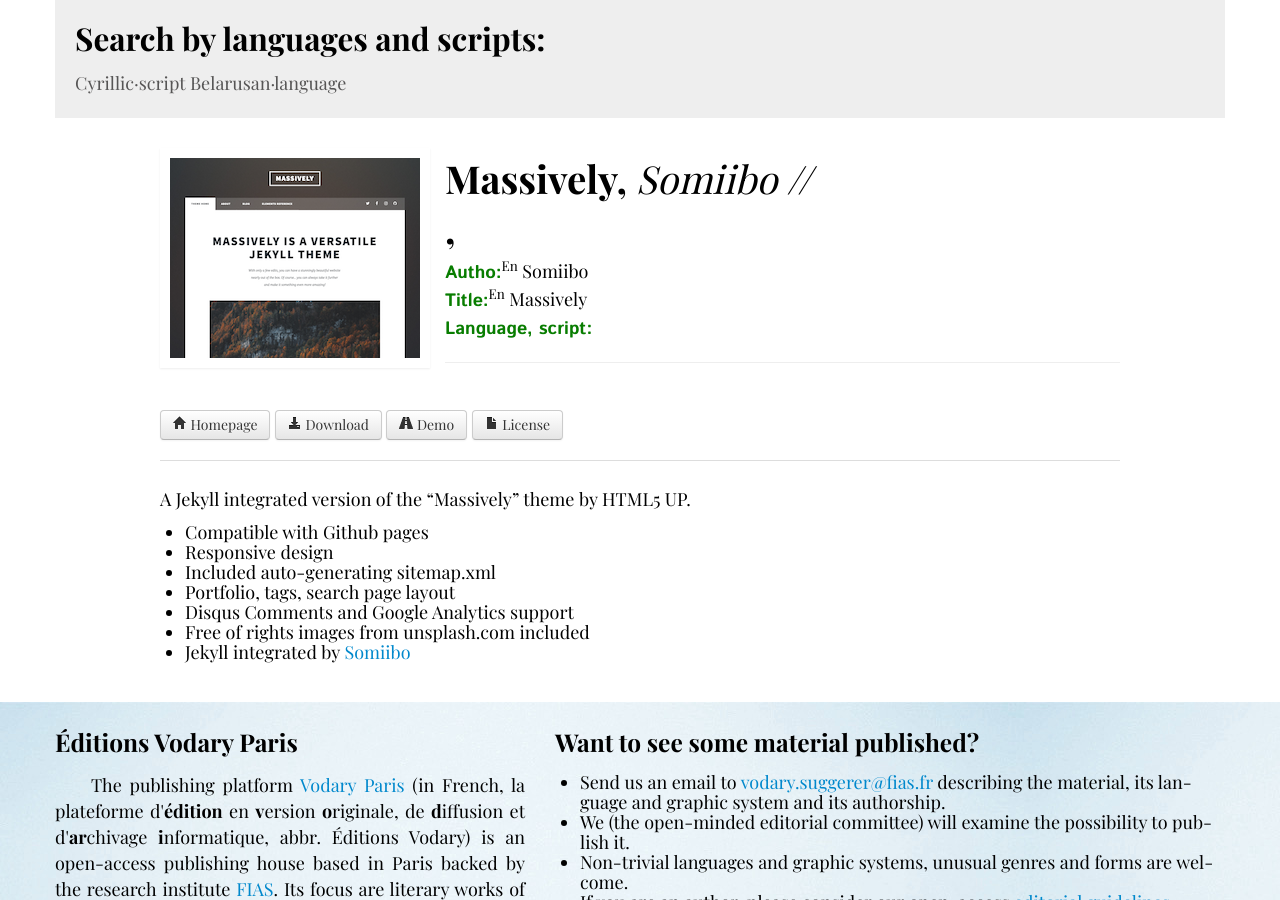
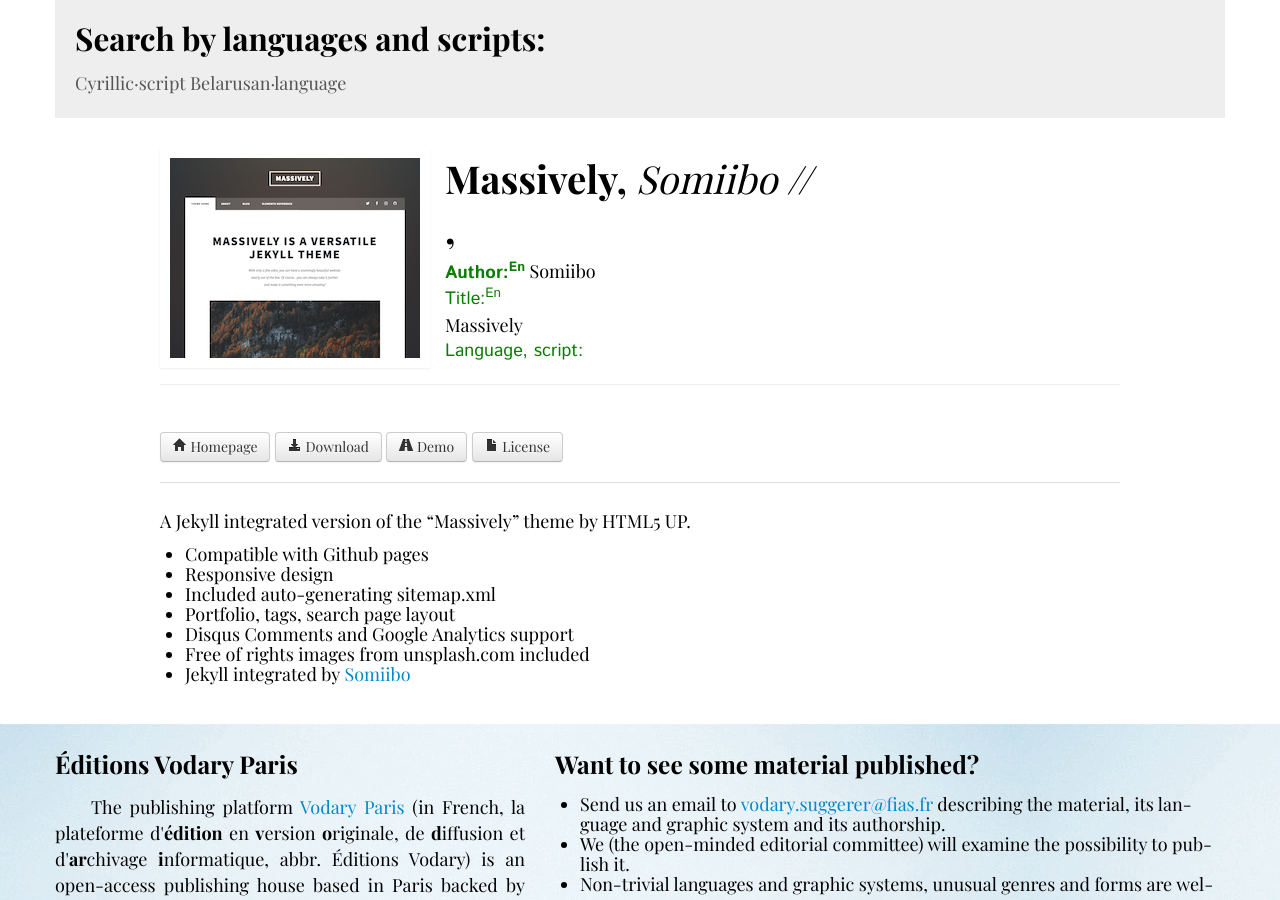
Before and after one commit to mlare/vodary, a Jekyll site: the page built from _posts/2017-11-12-massively.markdown, in a window 1280 px wide and 900 px high, scrolled down 527 px. Built offline with Jekyll 4.4.1, drawn with Linux system fonts in a browser that asks for light colours; some web fonts are replaced; Markdown is read by kramdown in place of the engine named in the settings.

Commit message:
Update post.html

```diff
--- a/_layouts/post.html
+++ b/_layouts/post.html
@@ -11,36 +11,33 @@
 
 	<div class="meta clearfix">
 
-		<strong class="technical">Autho:</strong><sup>En</sup> {{ page.author }}
+		<strong class="technical">Author:<sup>En</sup></strong> {{ page.author }}
 
 
-		<br /><strong class="technical">Title:</strong><sup>En</sup> {{ page.title }}
+		<br /><div class="technical">Title:</strong><sup>En</sup></div> {{ page.title }}
 
 		{% if page.resume %}
-			<br /><strong class="technical">Resume:</strong><sup>En</sup> {{ page.resume }}
+			<br /><div class="technical">Resume:<sup>En</sup></div> {{ page.resume }}
 		{% endif %}
 
 		{% if page.tags %}
-			<br /><strong class="technical">Language, script:</strong>
+			<br /><div class="technical">Language, script:</div>
 		{% for tag in page.tags %}{% capture tag_name %}{{ tag }}{% endcapture %}
-                        <a href="/tag/{{ tag_name }}"><nobr>{{ tag_name }}</nobr></code></a>&nbsp;
+                        <a href="/tag/{{ tag_name }}" class="tagged"><nobr>{{ tag_name }}</nobr></code></a>&nbsp;
                 {% endfor %}
 		{% endif %}
                 <hr
-		{% if page.graphics %}
-			<strong>Graphic system:</strong> {{ page.graphics }}
-		{% endif %}
 
 		{% if page.ortitle %}
-			<br /><strong class="technical">Name:</strong> {{ page.ortitle }}
+			<br /><div class="technical">Name:</div> {{ page.ortitle }}
 		{% endif %}
 
 		{% if page.orauthor %}
-			<br /><strong class="technical">Author:</strong> {{ page.orauthor }}
+			<br /><div class="technical">Author:</div> {{ page.orauthor }}
 		{% endif %}
 
 		{% if page.orresume %}
-			<br /><strong>Resume:</strong> {{ page.orresume }}
+			<br /><div class="technical">Resume:</div> {{ page.orresume }}
 		{% endif %}
 
 		<br /><br />
```
